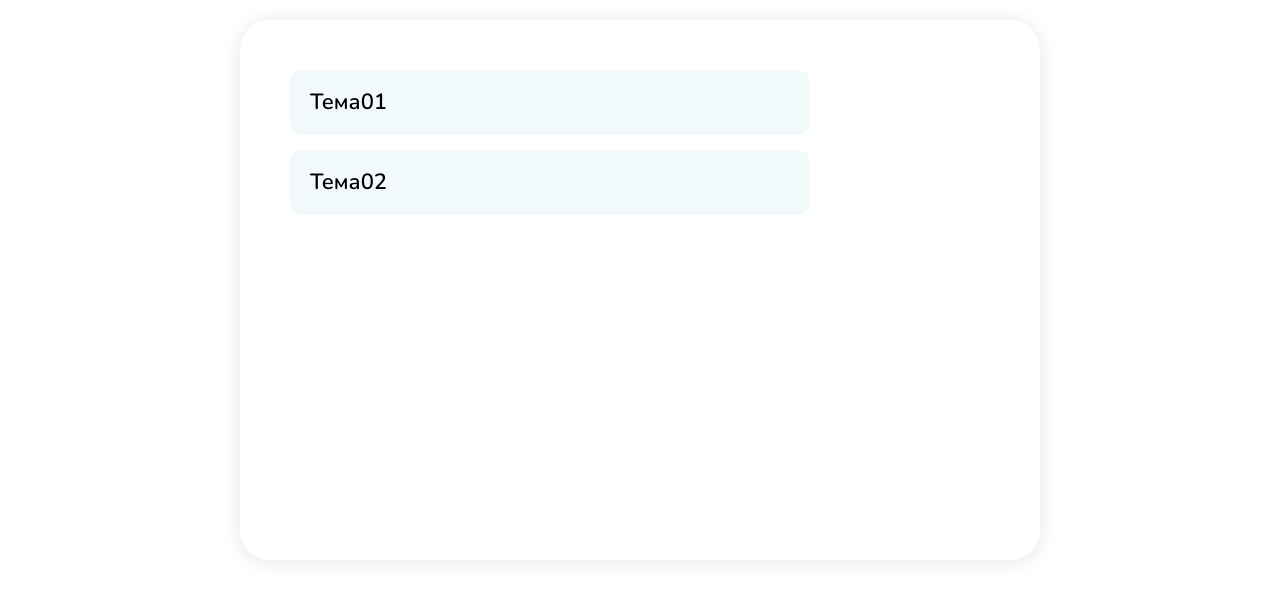
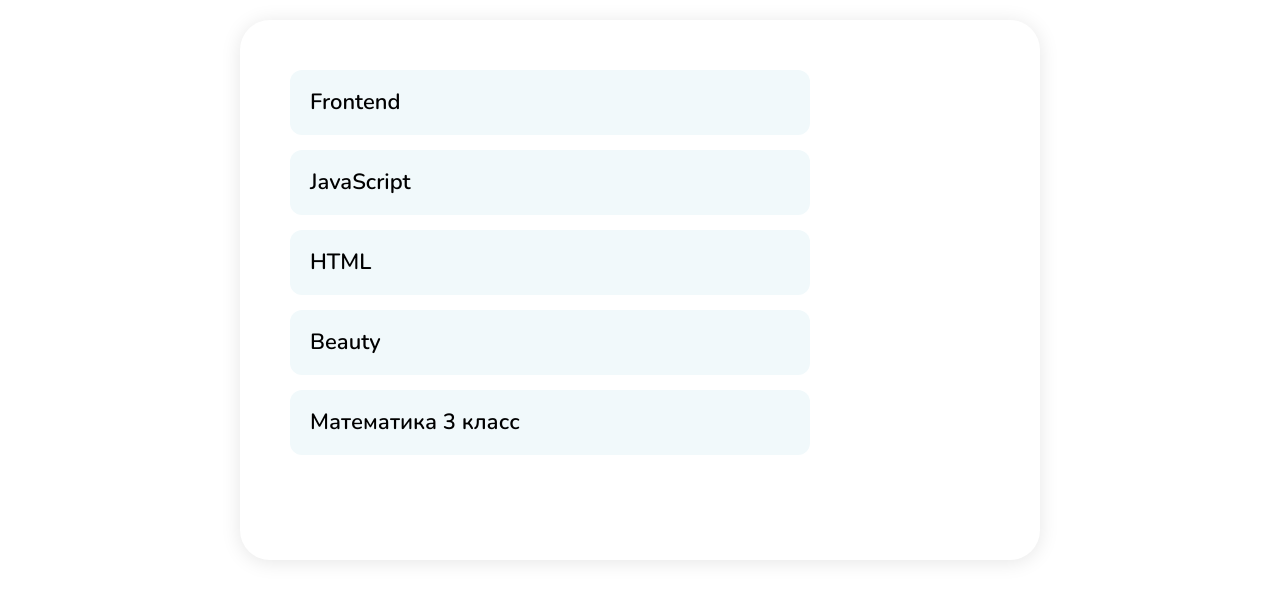
Before and after one commit to vryzhkova/quiz-js, a plain HTML site: page index.html in a window 1280 px wide. Shown: the part 233-834 px from the top of the page. Drawn offline with Linux system fonts and the light colour scheme.

Commit message:
fixed function

```diff
--- /dev/null
+++ b/db/quiz_db.json
@@ -0,0 +1,339 @@
+[
+  {
+    "id": "622",
+    "theme": "Frontend",
+    "result": [
+      [30, "есть зададтки, нужно развивать"],
+      [60, "очень хорошо, но есть пробелы"],
+      [90, "отличный результат"]
+    ],
+    "list": [
+      {
+        "type": "radio",
+        "question": "Расшифруйте аббревиатуру HTML",
+        "answers": ["HyperText Markup Language", "HeadingText Markup Language", "HyperText Mode Language", "HeadingText Markup Language"]
+      },
+      {
+        "type": "radio",
+        "question": "Какой тег используется для создания ссылки",
+        "answers": ["<a>", "<link>", "<p>", "<button>"]
+      },
+      {
+        "type": "radio",
+        "question": "Где должен быть тег title?",
+        "answers": ["head", "main", "body", "footer"],
+        "correct": 1
+      },
+      {
+        "type": "radio",
+        "question": "Какая из предложенных ссылок является абсолютной?",
+        "answers": ["http://www.site.com/page.html", "/page.html", "./page.html", "page.html"]
+      },
+      {
+        "type": "radio",
+        "question": "Тег для вывода изображений",
+        "answers": ["img", "image", "picture", "figure"]
+      },
+      {
+        "type": "radio",
+        "question": "Можно ли строчные элементы вкладывать в блочные?",
+        "answers": ["да, можно", "нет, это не семантичная верстка", "можно, только осторожно", "нет, это не валидно"]
+      },
+      {
+        "type": "radio",
+        "question": "Сколько атрибутов id может быть на странице",
+        "answers": ["Один", "Два", "Сколько угодно", "Не одного, нет такого атрибута"]
+      },
+      {
+        "type": "checkbox",
+        "question": "Какие теги используются для списков",
+        "answers": ["dl", "ol", "ul", "rl"],
+        "correct": 3
+      },
+      {
+        "type": "radio",
+        "question": "Как сделать элемент flex-контейнером?",
+        "answers": ["display: flex", "<flex>", "class=\"flex\"", "flex: 1"]
+      },
+      {
+        "type": "checkbox",
+        "question": "Выберите значения свойства justify-content",
+        "answers": ["space-around", "space-between", "space-evenly", "space-revert"],
+        "correct": 3
+      },
+      {
+        "type": "radio",
+        "question": "Какое значение по умолчанию у свойства align-items?",
+        "answers": ["stretch", "initial", "center", "space-around"]
+      },
+      {
+        "type": "radio",
+        "question": "Можно ли использовать технологию Flex и Grid в одном проекте?",
+        "answers": ["да", "нет", "да, но только на разных страницах", "нет это сломает вёрстку"]
+      },
+      {
+        "type": "radio",
+        "question": "Может ли грид-элемент быть грид-контейнером?",
+        "answers": ["да", "нет, вёрстка сломается", "да, только если inline-grid", "нет, так не работает"]
+      },
+      {
+        "type": "checkbox",
+        "question": "Как в JavaScript создать массив?",
+        "answers": ["[]", "new Array()", "Array()", "array()"],
+        "correct": 3
+      },
+      {
+        "type": "radio",
+        "question": "Этот оператор завершает выполнение текущей функции и возвращает её значение.",
+        "answers": ["return", "break", "throw", "catch"]
+
+      },
+      {
+        "type": "radio",
+        "question": "Расшифруйте аббревиатуру DOM",
+        "answers": ["Document Object Model", "Document Objects Mode", "Digital Optical Modulation", "Digital Optical Modul"]
+      },
+      {
+        "type": "checkbox",
+        "question": "Метод, который округляет аргумент",
+        "answers": ["Math.ceil()", "Math.floor()", "Math.round()", "Math.pow()"],
+        "correct": 3
+      },
+      {
+        "type": "radio",
+        "question": "Этот метод разбивает строку на подстроки в виде массив строк",
+        "answers": ["split()", "slice()", "charAt()", "splice()"]
+      },
+      {
+        "type": "radio",
+        "question": "Что вернет выражение parseInt('007')",
+        "answers": ["7", "'007'", "ошибка", "ничего"]
+      },
+      {
+        "type": "checkbox",
+        "question": "Как добавить элемент elem в массив array?",
+        "answers": ["array.push(elem)", "array.shift(elem)", "array[array.length] = elem", "array.pop(elem)"],
+        "correct": 3
+      }
+    ]
+  },
+  {
+    "id": "57135",
+    "theme": "JavaScript",
+    "result": [
+      [20, "есть зададтки, нужно развивать"],
+      [60, "очень хорошо, но есть пробелы"],
+      [90, "отличный результат"]
+    ],
+    "list": [
+      {
+        "type": "checkbox",
+        "question": "Как в JavaScript создать массив?",
+        "answers": ["[]", "new Array()", "Array()", "array()"],
+        "correct": 3
+      },
+      {
+        "type": "radio",
+        "question": "Этот оператор завершает выполнение текущей функции и возвращает её значение.",
+        "answers": ["return", "break", "throw", "catch"]
+
+      },
+      {
+        "type": "radio",
+        "question": "Расшифруйте аббревиатуру DOM",
+        "answers": ["Document Object Model", "Document Objects Mode", "Digital Optical Modulation", "Digital Optical Modul"]
+      },
+      {
+        "type": "checkbox",
+        "question": "Метод, который округляет аргумент",
+        "answers": ["Math.ceil()", "Math.floor()", "Math.round()", "Math.pow()"],
+        "correct": 3
+      },
+      {
+        "type": "radio",
+        "question": "Этот метод разбивает строку на подстроки в виде массив строк",
+        "answers": ["split()", "slice()", "charAt()", "splice()"]
+      },
+      {
+        "type": "radio",
+        "question": "Что вернет выражение parseInt('007')",
+        "answers": ["7", "'007'", "ошибка", "ничего"]
+      },
+      {
+        "type": "checkbox",
+        "question": "Как добавить элемент elem в массив array?",
+        "answers": ["array.push(elem)", "array.shift(elem)", "array[array.length] = elem", "array.pop(elem)"],
+        "correct": 3
+      }
+    ]
+  },
+  {
+    "id": "89345",
+    "theme": "HTML",
+    "result": [
+      [10, "есть зададтки, нужно развивать"],
+      [60, "очень хорошо, но есть пробелы"],
+      [90, "отличный результат"]
+    ],
+    "list": [
+      {
+        "type": "radio",
+        "question": "Расшифруйте аббревиатуру HTML",
+        "answers": ["HyperText Markup Language", "HeadingText Markup Language", "HyperText Mode Language", "HeadingText Markup Language"]
+      },
+      {
+        "type": "radio",
+        "question": "Какой тег используется для создания ссылки",
+        "answers": ["<a>", "<link>", "<p>", "<button>"]
+      },
+      {
+        "type": "radio",
+        "question": "Где должен быть тег title?",
+        "answers": ["head", "main", "body", "footer"],
+        "correct": 1
+      },
+      {
+        "type": "radio",
+        "question": "Какая из предложенных ссылок является абсолютной?",
+        "answers": ["http://www.site.com/page.html", "/page.html", "./page.html", "page.html"]
+      },
+      {
+        "type": "radio",
+        "question": "Тег для вывода изображений",
+        "answers": ["img", "image", "picture", "figure"]
+      },
+      {
+        "type": "radio",
+        "question": "Можно ли строчные элементы вкладывать в блочные?",
+        "answers": ["да, можно", "нет, это не семантичная верстка", "можно, только осторожно", "нет, это не валидно"]
+      },
+      {
+        "type": "radio",
+        "question": "Сколько атрибутов id может быть на странице",
+        "answers": ["Один", "Два", "Сколько угодно", "Не одного, нет такого атрибута"]
+      },
+      {
+        "type": "checkbox",
+        "question": "Какие теги используются для списков",
+        "answers": ["dl", "ol", "ul", "rl"],
+        "correct": 3
+      },
+      {
+        "type": "radio",
+        "question": "Как сделать элемент flex-контейнером?",
+        "answers": ["display: flex", "<flex>", "class=\"flex\"", "flex: 1"]
+      },
+      {
+        "type": "checkbox",
+        "question": "Выберите значения свойства justify-content",
+        "answers": ["space-around", "space-between", "space-evenly", "space-revert"],
+        "correct": 3
+      },
+      {
+        "type": "radio",
+        "question": "Какое значение по умолчанию у свойства align-items?",
+        "answers": ["stretch", "initial", "center", "space-around"]
+      },
+      {
+        "type": "radio",
+        "question": "Можно ли использовать технологию Flex и Grid в одном проекте?",
+        "answers": ["да", "нет", "да, но только на разных страницах", "нет это сломает вёрстку"]
+      },
+      {
+        "type": "radio",
+        "question": "Может ли грид-элемент быть грид-контейнером?",
+        "answers": ["да", "нет, вёрстка сломается", "да, только если inline-grid", "нет, так не работает"]
+      }
+    ]
+  },
+  {
+    "id": "23023",
+    "theme": "Beauty",
+    "result": [
+      [20, "есть зададтки, нужно развивать"],
+      [50, "очень хорошо, вы разбирайтесь в теме бьюти"],
+      [80, "отличный результат"]
+    ],
+    "list": [
+      {
+        "type": "radio",
+        "question": "цветовой круг содержит в себе",
+        "answers": ["3 основных цвета", "4 основных цвета", "2 основных цвета", "5 основных цветов"]
+      },
+      {
+        "type": "radio",
+        "question": "золотое сечение лица - ",
+        "answers": ["идеальные пропорции лица", "может быть только у мужчин", "встречается только у женщин", "может быть только у детей"]
+      },
+      {
+        "type": "radio",
+        "question": "формы лица, сколько их?",
+        "answers": ["7", "4", "6", "5"]
+      },
+      {
+        "type": "radio",
+        "question": "формы глаз сколько их",
+        "answers": ["9", "6", "8", "5"]
+      },
+      {
+        "type": "radio",
+        "question": "комки Биша — это",
+        "answers": ["жировые отложения в области щек", "жировые отложения под глазами", "жировые отложения в области подбородка", "жировые отложения в верхних веках"]
+      },
+      {
+        "type": "radio",
+        "question": "корректор для лица:",
+        "answers": ["наносится точечно на проблемные участки кожи", "наносится на всё лицо", "наносится только под глаза", "наносится на зоны высветления лица"]
+      },
+      {
+        "type": "radio",
+        "question": "скульптор для лица нужен:",
+        "answers": ["для прорисовывания всех естественныех теневых зон на лице", "чтобы скрыть проблемные участки кожи", "для высветления зоны под глазами", "для затемнения зоны подбородка"]
+      }
+    ]
+  },
+  {
+    "id": "73789",
+    "theme": "Математика 3 класс",
+    "result": [
+      [20, "Молодец, ты очень старался, но нужно еще потренироваться"],
+      [60, "Умница, очень хороший результат"],
+      [100, "Вот это да, это лучший результат"]
+    ],
+    "list": [
+      {
+        "type": "checkbox",
+        "question": "Выбери все выражения, значения которых равны 6",
+        "answers": ["24 : 4", "42 : 7", "30 : 5", "48 : 6"],
+        "correct": 3
+      },
+      {
+        "type": "radio",
+        "question": "Цена одной наклейки 4 рубля. Сколько рублей нужно заплатить за 8 таких наклеек?",
+        "answers": ["4 · 8 = 32 (р.)", "4 + 8 = 12 (р.)", "8 : 4 = 2 (р.)", "8 – 4 = 4 (р.)"]
+
+      },
+      {
+        "type": "checkbox",
+        "question": "Выбери все выражения, значения которых равны 0",
+        "answers": ["0 · 43", "0 · 1", "52 : 1", "1 · 30"],
+        "correct": 2
+      },
+      {
+        "type": "radio",
+        "question": "Для украшения 3 одинаковых тортов нужно 24 розочки. Сколько розочек необходимо для украшения 6 таких тортов?",
+        "answers": ["48", "36", "72", "56"]
+      },
+      {
+        "type": "radio",
+        "question": "Летом Юра отдыхал на море. Там он собрал 10 больших ракушек, а маленьких в 2 раза больше. Сколько всего ракушек собрал Юра?",
+        "answers": ["30", "28", "60", "40"]
+      },
+      {
+        "type": "radio",
+        "question": "Найди площадь клумбы прямоугольной формы, если её длина 4 м, а ширина 2 м.",
+        "answers": ["8м²", "8м", "6м²", "6м"]
+      }
+    ]
+  }
+]
--- a/js/script.js
+++ b/js/script.js
@@ -5,129 +5,27 @@ const selection = document.querySelector('.selection');
 const title = document.querySelector('.main__title');
 
 const getData = () => {
-    const dataBase = [
-        {
-            id: '01',
-            theme: 'Тема01',
-            result: [
-                [40, 'Есть задатки, нужно развиваться'],
-                [80, 'Очень хорошо, но есть пробелы'],
-                [100, 'Отличный результат'],
-            ],
-            list: [
-                {
-                    type: 'checkbox',
-                    question: 'Вопрос',
-                    answer: ['правильный1', 'правильный2', 'неправильный', 'неправильный'],
-                    correct: 2,
-                },
-                {
-                    type: 'radio',
-                    question: 'Вопрос',
-                    answer: ['правильный1', 'неправильный', 'неправильный', 'неправильный'],
-                },
-                {
-                    type: 'checkbox',
-                    question: 'Вопрос',
-                    answer: ['правильный1', 'правильный2', 'неправильный', 'неправильный'],
-                    correct: 2,
-                },
-                {
-                    type: 'radio',
-                    question: 'Вопрос',
-                    answer: ['правильный1', 'неправильный', 'неправильный', 'неправильный'],
-                },
-                {
-                    type: 'checkbox',
-                    question: 'Вопрос',
-                    answer: ['правильный1', 'правильный2', 'неправильный', 'неправильный'],
-                    correct: 3,
-                },
-                {
-                    type: 'checkbox',
-                    question: 'Вопрос',
-                    answer: ['правильный1', 'правильный2', 'неправильный', 'неправильный'],
-                    correct: 2,
-                },
-                {
-                    type: 'radio',
-                    question: 'Вопрос',
-                    answer: ['правильный1', 'неправильный', 'неправильный', 'неправильный'],
-                },
-                {
-                    type: 'checkbox',
-                    question: 'Вопрос',
-                    answer: ['правильный1', 'правильный2', 'неправильный', 'неправильный'],
-                },
-                {
-                    type: 'checkbox',
-                    question: 'Вопрос',
-                    answer: ['правильный1', 'правильный2', 'неправильный', 'неправильный'],
-                    correct: 2,
-                },
-            ],
-        },
-        {
-            id: '02',
-            theme: 'Тема02',
-            result: [
-                [30, 'Есть задатки, нужно развиваться'],
-                [60, 'Очень хорошо, но есть пробелы'],
-                [100, 'Отличный результат'],
-            ],
-            list: [
-                {
-                    type: 'radio',
-                    question: 'Вопрос',
-                    answer: ['правильный1', 'неправильный', 'неправильный', 'неправильный'],
-                },
-                {
-                    type: 'radio',
-                    question: 'Вопрос',
-                    answer: ['правильный1', 'неправильный', 'неправильный', 'неправильный'],
-                },
-                {
-                    type: 'checkbox',
-                    question: 'Вопрос',
-                    answer: ['правильный1', 'правильный2', 'неправильный', 'неправильный'],
-                    correct: 2,
-                },
-                {
-                    type: 'radio',
-                    question: 'Вопрос',
-                    answer: ['правильный1', 'неправильный', 'неправильный', 'неправильный'],
-                },
-                {
-                    type: 'checkbox',
-                    question: 'Вопрос',
-                    answer: ['правильный1', 'правильный2', 'неправильный', 'неправильный'],
-                    correct: 3,
-                },
-                {
-                    type: 'checkbox',
-                    question: 'Вопрос',
-                    answer: ['правильный1', 'правильный2', 'неправильный', 'неправильный'],
-                    correct: 2,
-                },
-                {
-                    type: 'checkbox',
-                    question: 'Вопрос',
-                    answer: ['правильный1', 'правильный2', 'неправильный', 'неправильный'],
-                },
-                {
-                    type: 'checkbox',
-                    question: 'Вопрос',
-                    answer: ['правильный1', 'правильный2', 'неправильный', 'неправильный'],
-                    correct: 2,
-                },
-            ],
-
-        }
-    ];
-    return dataBase;
+    return fetch('db/quiz_db.json').then(response => response.json())
 };
 
-const hideElem = (elem) => {
+const showElem = elem => {
+    let opacity = 0;
+    elem.opacity = opacity;
+    elem.style.display = '';
+
+    const animation = () => {
+        opacity += 0.05;
+        elem.style.opacity = opacity;
+
+        if(opacity < 1) {
+            requestAnimationFrame(animation)
+        }
+    };
+
+    requestAnimationFrame(animation);
+}
+
+const hideElem = (elem, cb) => {
     let opacity = getComputedStyle(elem).getPropertyValue('opacity');
 
     const animation = () => {
@@ -138,6 +36,7 @@ const hideElem = (elem) => {
             requestAnimationFrame(animation)
         } else {
             elem.style.display = 'none';
+            if(cb) cb();
         }
     };
 
@@ -158,20 +57,61 @@ const renderTheme = (themes) => {
         button.className = 'selection__theme';
         button.dataset.id = themes[i].id;
         button.textContent = themes[i].theme;
+        li.append(button);
 
-        li.append(button);
+        const result = loadResult(themes[i].id)
+
+        if(result) {
+            const p = document.createElement('p');
+            p.className = 'selection__result'
+            p.innerHTML = `
+                <span class="selection__result-ratio">${result}/${themes[i].list.length}</span>
+                <span class="selection__result-text">Последний результат</span>
+            `;
+            li.append(p);
+        }
+
         list.append(li);
-
         buttons.push(button);
 
     }
     return buttons;
 };
 
+const shuffle = array => {
+    const newArray = [...array];
+    for(let i = newArray.length - 1; i > 0; i -=1) {
+        let j = Math.floor(Math.random() * (i + 1));
+        [newArray[i], newArray[i]] = [newArray[j], newArray[i]]
+    }
+    return newArray;
+}
+
+const saveResult = (result, id) => {
+    localStorage.setItem(id, result);
+}
+
+const loadResult = (id) => localStorage.getItem(id);
+
+const createKeyAnswers = data => {
+    const keys = [];
+
+    for(let i = 0; i < data.answers.length; i++) {
+        if(data.type === 'radio') {
+            keys.push([data.answers[i], !i]);
+        } else {
+            keys.push([data.answers[i], i < data.correct])
+        }
+    }
+
+    return shuffle(keys);
+}
+
 const createAnswer = (data) => {
     const type = data.type;
+    const answers = createKeyAnswers(data);
 
-    return data.answer.map(item => {
+    const labels = answers.map((item, i) => {
         const label = document.createElement('label');
         label.className = 'answer';
 
@@ -179,14 +119,58 @@ const createAnswer = (data) => {
         input.type = type;
         input.name = 'answer';
         input.className = `ansewer__${type}`;
+        input.value = i;
 
-        const text = document.createTextNode(item);
+        const text = document.createTextNode(item[0]);
 
         label.append(input, text);
 
         return label;
+    });
+    const keys = answers.map(answer => answer[1]);
+
+    return {
+        labels,
+        keys
+    }
+}
+
+const showResult = (result, quiz) => {
+    const block = document.createElement('div');
+    block.className = 'main__box main__box_result result';
+
+    const persent = result / quiz.list.length * 100;
+
+    let ratio = 0;
+
+    for(let i = 0; i < quiz.result.length; i++) {
+        if(persent >= quiz.result[i][0]) {
+            ratio = i;
+        }
+    }
+
+    block.innerHTML = `
+    <h2 class="main__subtitle main__subtitle_result">Ваш результат</h2>
+        <div class="result__box">
+            <p class="result__ratio result__ratio_${ratio + 1}">${result}/${quiz.list.length}</p>
+            <p class="result__text">${quiz.result[ratio][1]}</p>
+        </div>
+    `;
+
+    const button = document.createElement('button');
+    button.className = 'main_btn result__return';
+    button.textContent = 'К списку квизов';
+    block.append(button);
+
+    main.append(block);
+
+    button.addEventListener('click', () => {
+        hideElem(block, () => {
+            showElem(title);
+            showElem(selection);
+        })
     })
-}
+};
 
 const renderQuiz = quiz => {
     hideElem(title);
@@ -197,6 +181,7 @@ const renderQuiz = quiz => {
 
     main.append(questionBox);
 
+    let result = 0;
     let questionCount = 0;
 
     const showQuestion = () => {
@@ -214,14 +199,14 @@ const renderQuiz = quiz => {
         legend.className = 'main__subtitle';
         legend.textContent = data.question;
 
-        const answer = createAnswer(data);
+        const answersData = createAnswer(data);
 
         const button = document.createElement('button');
         button.className = 'main_btn question__next';
         button.type = 'submit';
         button.textContent = 'Подтвердить';
 
-        fieldset.append(legend, ...answer);
+        fieldset.append(legend, ...answersData.labels);
 
         form.append(fieldset, button);
 
@@ -234,12 +219,24 @@ const renderQuiz = quiz => {
                 if(input.checked) ok === true;
                 return input.checked ? input.value : false;
             });
-            console.log(answer);
 
             if(ok) {
-                console.log(answer);
+                if(answer.every((result, i) => !!result === answersData.keys[i])) {
+                    result +=1;
+                }
+
+                if(questionCount < quiz.list.length) {
+                    showQuestion();
+                } else {
+                    hideElem(questionBox)
+                    showResult(result,quiz);
+                    saveResult(result, quiz.id)
+                }
             } else {
-                console.error('не выбран ни один ответ!');
+                form.classList.add('main__form-question_error');
+                setTimeout(() => {
+                    form.classList.remove('main__form-question_error')
+                }, 1000)
             }
         })
     };
@@ -257,9 +254,9 @@ const addClick = (buttons, data) => {
     })
 };
 
-const initQuiz = () => {
+const initQuiz = async () => {
 
-    const data = getData();
+    const data = await getData();
 
     const buttons = renderTheme(data);
 
```
Also changed, not shown: css/style.css (+11 -0 lines).
